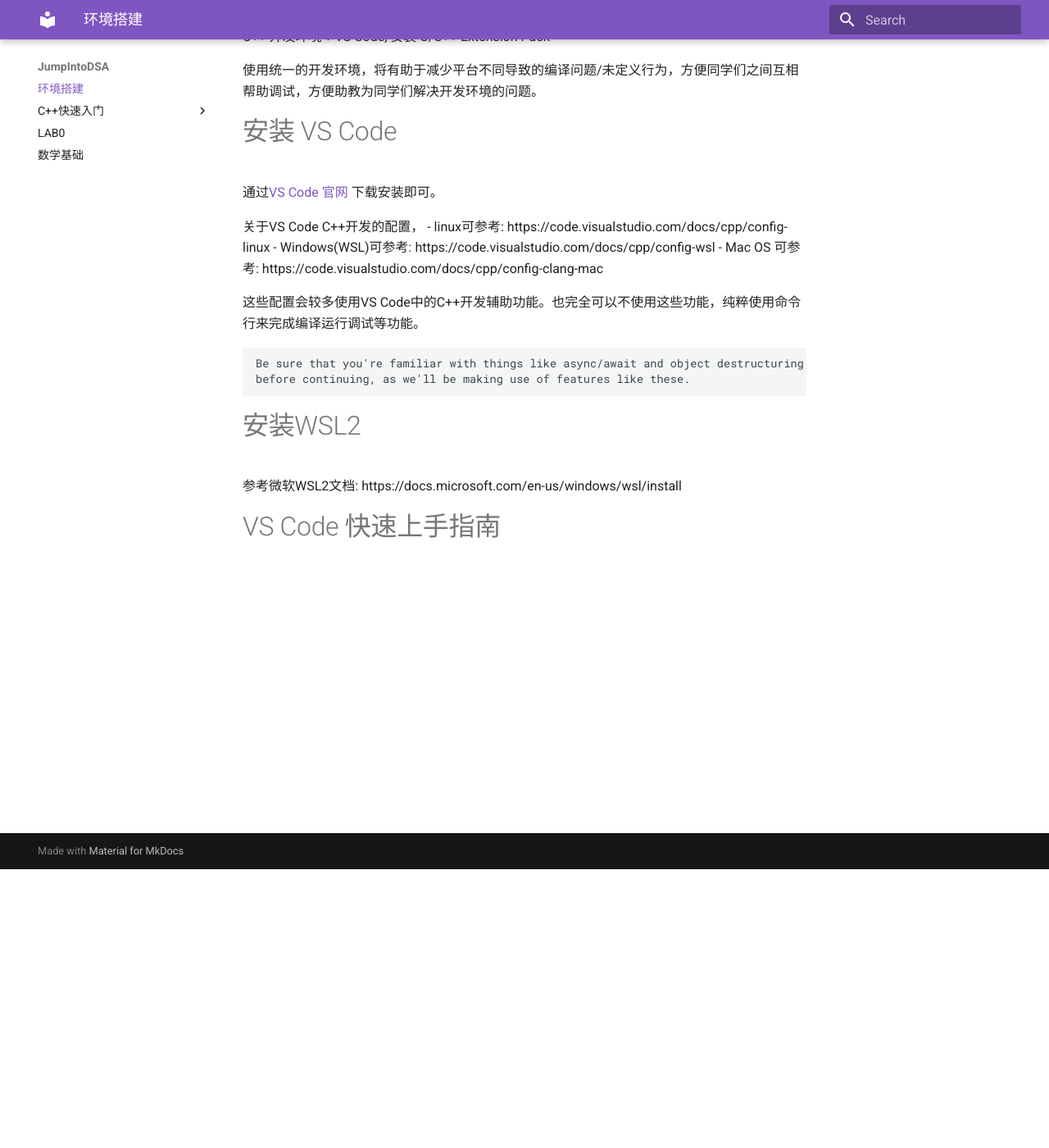
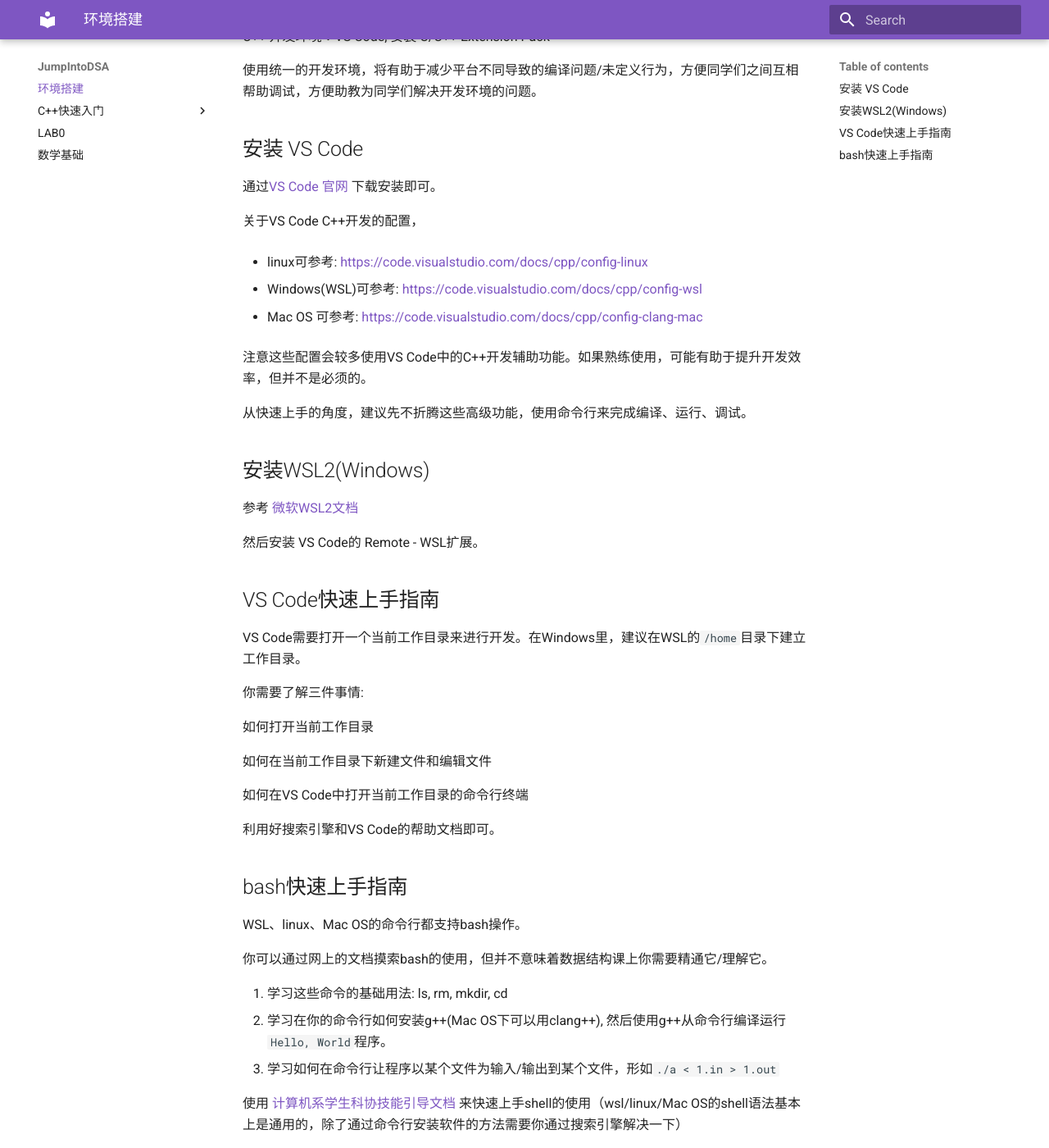
Before and after one commit to Tsinghua-DSA/JumpIntoDSA, an MkDocs documentation site: the page built from docs/Environment/index.md, in a window 1280 px wide and 1400 px high, scrolled down 340 px. Shown: the whole window at 82% size. Built offline with MkDocs 1.6.1 and Material for MkDocs 9.7.7, drawn with Linux system fonts in a browser that asks for light colours.

````diff
--- a/docs/Environment/index.md
+++ b/docs/Environment/index.md
@@ -12,25 +12,50 @@ C++ 开发环境：VS Code, 安装 C/C++ Extension Pack
 
 使用统一的开发环境，将有助于减少平台不同导致的编译问题/未定义行为，方便同学们之间互相帮助调试，方便助教为同学们解决开发环境的问题。
 
-# 安装 VS Code
+## 安装 VS Code
 
 通过[VS Code 官网](https://code.visualstudio.com/) 下载安装即可。
 
 关于VS Code C++开发的配置，
-- linux可参考: https://code.visualstudio.com/docs/cpp/config-linux
-- Windows(WSL)可参考: https://code.visualstudio.com/docs/cpp/config-wsl
-- Mac OS 可参考: https://code.visualstudio.com/docs/cpp/config-clang-mac
 
-这些配置会较多使用VS Code中的C++开发辅助功能。也完全可以不使用这些功能，纯粹使用命令行来完成编译运行调试等功能。
+- linux可参考: [https://code.visualstudio.com/docs/cpp/config-linux](https://code.visualstudio.com/docs/cpp/config-linux)
 
-```warning
-Be sure that you're familiar with things like async/await and object destructuring
-before continuing, as we'll be making use of features like these.
-```
+- Windows(WSL)可参考: [https://code.visualstudio.com/docs/cpp/config-wsl](https://code.visualstudio.com/docs/cpp/config-wsl)
 
-# 安装WSL2
+- Mac OS 可参考: [https://code.visualstudio.com/docs/cpp/config-clang-mac](https://code.visualstudio.com/docs/cpp/config-clang-mac)
 
-参考微软WSL2文档: https://docs.microsoft.com/en-us/windows/wsl/install
+注意这些配置会较多使用VS Code中的C++开发辅助功能。如果熟练使用，可能有助于提升开发效率，但并不是必须的。
 
+从快速上手的角度，建议先不折腾这些高级功能，使用命令行来完成编译、运行、调试。
 
-# VS Code 快速上手指南
+## 安装WSL2(Windows)
+
+参考 [微软WSL2文档](https://docs.microsoft.com/zh-cn/windows/wsl/install)
+
+然后安装 VS Code的 Remote - WSL扩展。
+
+## VS Code快速上手指南
+
+VS Code需要打开一个当前工作目录来进行开发。在Windows里，建议在WSL的`/home`目录下建立工作目录。
+
+你需要了解三件事情:
+
+如何打开当前工作目录
+
+如何在当前工作目录下新建文件和编辑文件
+
+如何在VS Code中打开当前工作目录的命令行终端
+
+利用好搜索引擎和VS Code的帮助文档即可。
+
+## bash快速上手指南
+
+WSL、linux、Mac OS的命令行都支持bash操作。
+
+你可以通过网上的文档摸索bash的使用，但并不意味着数据结构课上你需要精通它/理解它。
+
+1. 学习这些命令的基础用法: ls, rm, mkdir, cd
+2. 学习在你的命令行如何安装g++(Mac OS下可以用clang++), 然后使用g++从命令行编译运行`Hello, World`程序。
+3. 学习如何在命令行让程序以某个文件为输入/输出到某个文件，形如`./a < 1.in > 1.out`
+
+使用 [计算机系学生科协技能引导文档](https://docs.net9.org/basic/linux/#shell-101) 来快速上手shell的使用（wsl/linux/Mac OS的shell语法基本上是通用的，除了通过命令行安装软件的方法需要你通过搜索引擎解决一下）
--- a/mkdocs.yml
+++ b/mkdocs.yml
@@ -22,3 +22,8 @@ nav:
     - 引用: C++/Reference.md
   - LAB0: LAB0/index.md
   - 数学基础: Math/index.md
+
+markdown_extensions:
+  - admonition
+  - pymdownx.details
+  - pymdownx.superfences
````
Also changed, not shown: docs/C++/index.md (+0 -4 lines), docs/index.md (+10 -13 lines).
